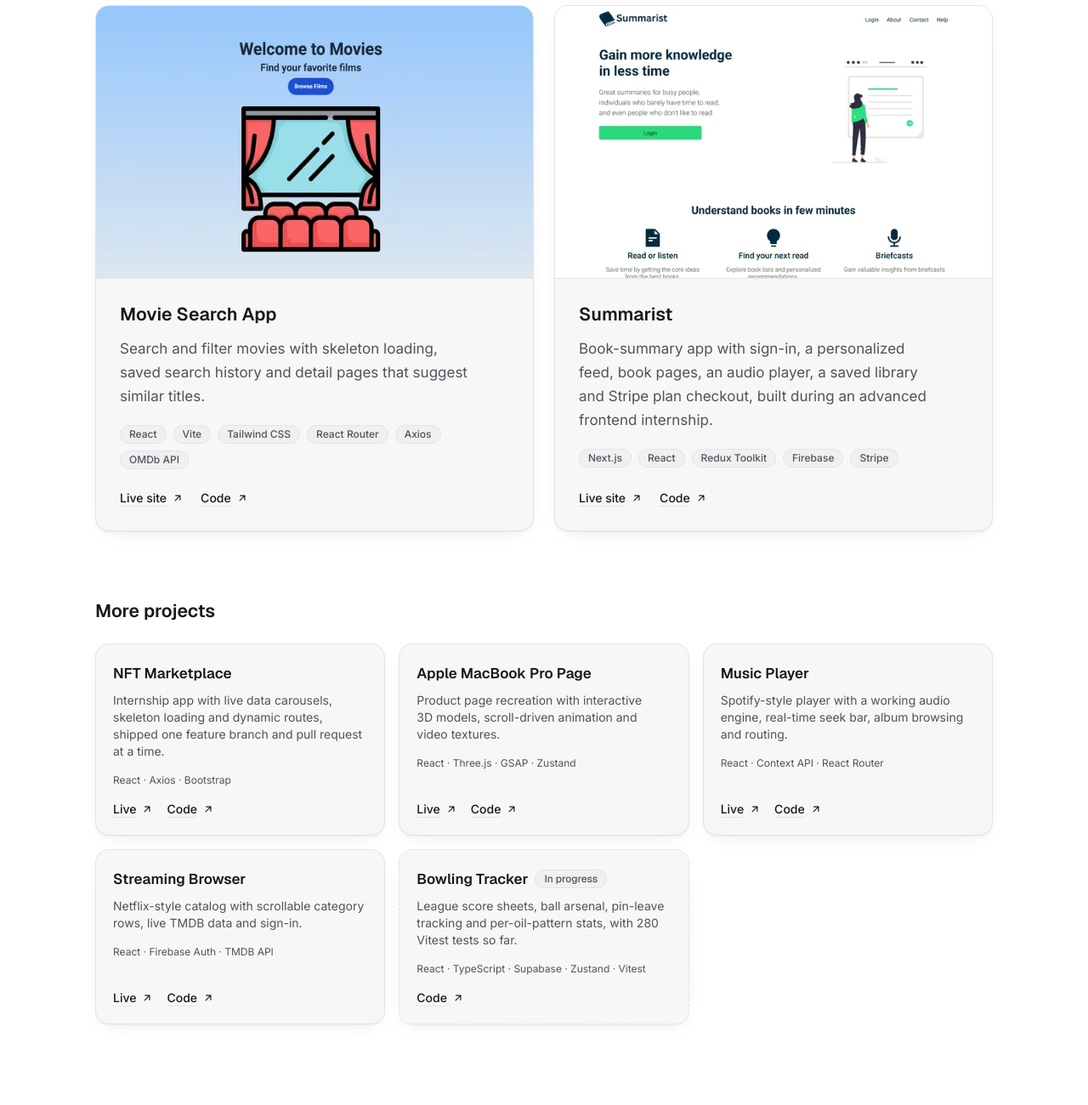
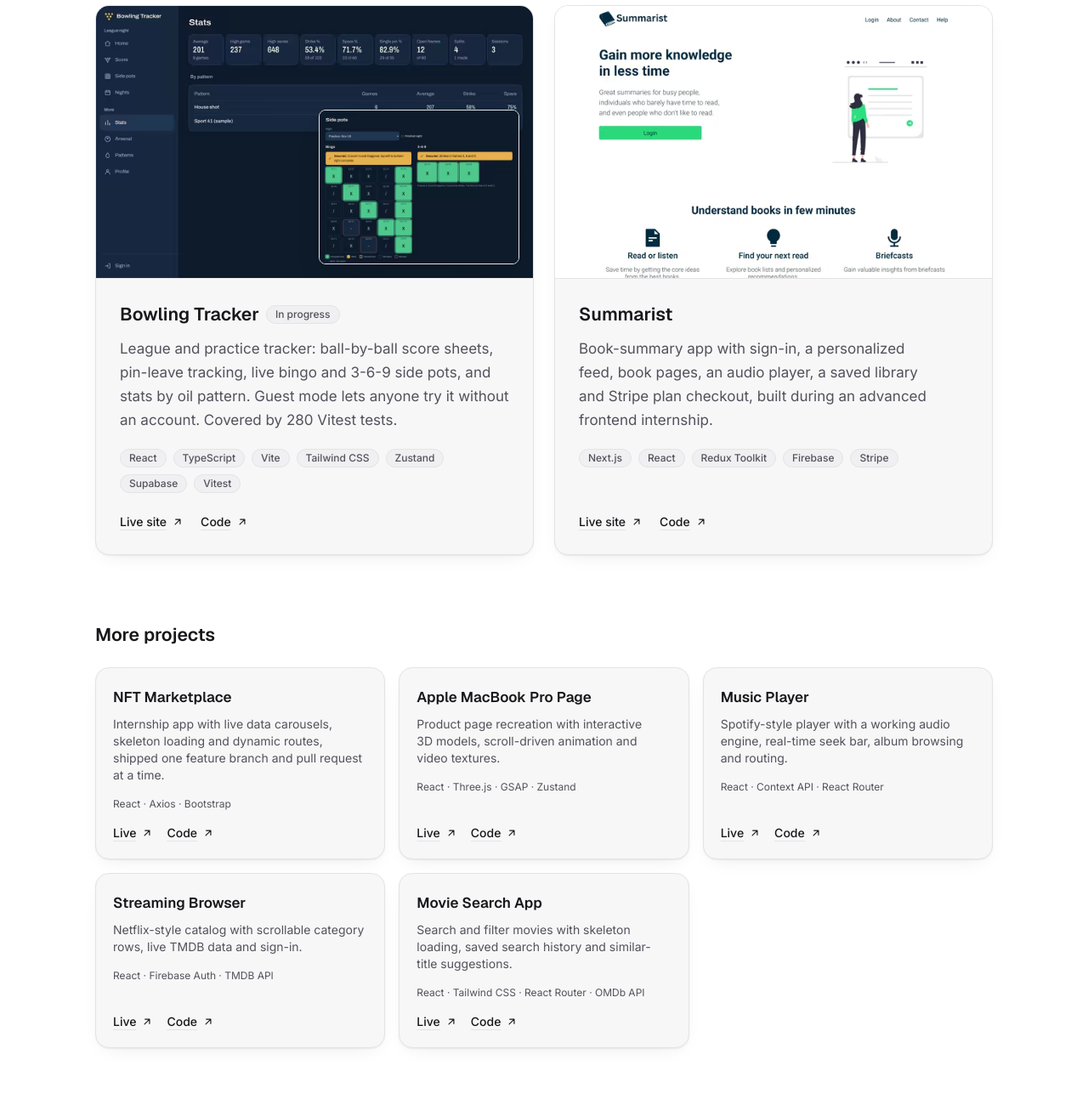
Before and after one commit to edwinalexandervargas/eav-e-portfolio, a website: page index.html in a window 1280 px wide. Shown: the part 1940-3240 px from the top of the page at 85% size. Drawn offline with Linux system fonts and the light colour scheme; animation ran at ten frames a second.

Commit message:
Feature the bowling tracker in place of the movie app
The featured card shows the Stats page with the Side Pots screen layered on top, and links to the live site and code. The movie search app moves to the more projects list.

```diff
--- a/index.html
+++ b/index.html
@@ -257,26 +257,37 @@
               </article>
             </li>
 
-            <!-- Movie app -->
+            <!-- Bowling Tracker -->
             <li class="reveal">
               <article class="card card-lift group flex h-full flex-col overflow-hidden">
-                <picture class="block aspect-16/10 overflow-hidden border-b border-border bg-surface-2">
-                  <source type="image/avif" srcset="/Assets/img/movie-app-640.avif 640w, /Assets/img/movie-app-1280.avif 1280w" sizes="(min-width: 768px) 540px, 100vw" />
-                  <source type="image/webp" srcset="/Assets/img/movie-app-640.webp 640w, /Assets/img/movie-app-1280.webp 1280w" sizes="(min-width: 768px) 540px, 100vw" />
-                  <img src="/Assets/img/movie-app-1280.webp" width="1280" height="800" loading="lazy" decoding="async" alt="Movie search app showing a search bar and a grid of movie posters" class="size-full object-cover object-top transition-transform duration-500 ease-out-soft group-hover:scale-[1.02]" />
-                </picture>
+                <div class="relative aspect-16/10 overflow-hidden border-b border-border bg-surface-2">
+                  <picture class="block size-full">
+                    <source type="image/avif" srcset="/Assets/img/bowling-stats-640.avif 640w, /Assets/img/bowling-stats-1280.avif 1280w" sizes="(min-width: 768px) 540px, 100vw" />
+                    <source type="image/webp" srcset="/Assets/img/bowling-stats-640.webp 640w, /Assets/img/bowling-stats-1280.webp 1280w" sizes="(min-width: 768px) 540px, 100vw" />
+                    <img src="/Assets/img/bowling-stats-1280.webp" width="1280" height="800" loading="lazy" decoding="async" alt="Bowling Tracker stats page: a 201 average over 9 games, 237 high game, 648 high series, strike and spare percentages, and averages by oil pattern" class="size-full object-cover object-top transition-transform duration-500 ease-out-soft group-hover:scale-[1.02]" />
+                  </picture>
+                  <picture class="absolute right-3 bottom-3 block w-[46%] overflow-hidden rounded-lg border border-border shadow-card-hover sm:right-4 sm:bottom-4">
+                    <source type="image/avif" srcset="/Assets/img/bowling-pots-520.avif 520w, /Assets/img/bowling-pots-1040.avif 1040w" sizes="(min-width: 768px) 250px, 46vw" />
+                    <source type="image/webp" srcset="/Assets/img/bowling-pots-520.webp 520w, /Assets/img/bowling-pots-1040.webp 1040w" sizes="(min-width: 768px) 250px, 46vw" />
+                    <img src="/Assets/img/bowling-pots-1040.webp" width="1040" height="800" loading="lazy" decoding="async" alt="Side pots screen for a practice night: bingo and 3-6-9 both secured, with the winning frames highlighted on the board" class="block w-full" />
+                  </picture>
+                </div>
                 <div class="flex flex-1 flex-col p-6 sm:p-7">
-                  <h3 class="text-h3 font-semibold">Movie Search App</h3>
+                  <div class="flex flex-wrap items-center gap-2">
+                    <h3 class="text-h3 font-semibold">Bowling Tracker</h3>
+                    <span class="tag">In progress</span>
+                  </div>
                   <p class="mt-3 text-muted">
-                    Search and filter movies with skeleton loading, saved search history and detail pages that suggest
-                    similar titles.
+                    League and practice tracker: ball-by-ball score sheets, pin-leave tracking, live bingo and 3-6-9
+                    side pots, and stats by oil pattern. Guest mode lets anyone try it without an account. Covered by
+                    280 Vitest tests.
                   </p>
                   <ul class="mt-5 flex flex-wrap gap-2" aria-label="Tech stack">
-                    <li class="tag">React</li><li class="tag">Vite</li><li class="tag">Tailwind CSS</li><li class="tag">React Router</li><li class="tag">Axios</li><li class="tag">OMDb API</li>
+                    <li class="tag">React</li><li class="tag">TypeScript</li><li class="tag">Vite</li><li class="tag">Tailwind CSS</li><li class="tag">Zustand</li><li class="tag">Supabase</li><li class="tag">Vitest</li>
                   </ul>
                   <div class="mt-auto flex gap-5 pt-6">
-                    <a href="https://movies-app-phi-lime-58.vercel.app/" target="_blank" rel="noopener noreferrer" class="text-link">Live site<svg class="size-3.5" aria-hidden="true"><use href="#i-arrow" /></svg><span class="sr-only"> for Movie Search App (opens in a new tab)</span></a>
-                    <a href="https://github.com/edwinalexandervargas/react-movie-app" target="_blank" rel="noopener noreferrer" class="text-link">Code<svg class="size-3.5" aria-hidden="true"><use href="#i-arrow" /></svg><span class="sr-only"> for Movie Search App (opens in a new tab)</span></a>
+                    <a href="https://bowling-tracker-one.vercel.app" target="_blank" rel="noopener noreferrer" class="text-link">Live site<svg class="size-3.5" aria-hidden="true"><use href="#i-arrow" /></svg><span class="sr-only"> for Bowling Tracker (opens in a new tab)</span></a>
+                    <a href="https://github.com/edwinalexandervargas/bowling-tracker" target="_blank" rel="noopener noreferrer" class="text-link">Code<svg class="size-3.5" aria-hidden="true"><use href="#i-arrow" /></svg><span class="sr-only"> for Bowling Tracker (opens in a new tab)</span></a>
                   </div>
                 </div>
               </article>
@@ -347,12 +358,13 @@
                   <a href="https://github.com/edwinalexandervargas/netflix-clone" target="_blank" rel="noopener noreferrer" class="text-link">Code<svg class="size-3.5" aria-hidden="true"><use href="#i-arrow" /></svg><span class="sr-only"> streaming browser (opens in a new tab)</span></a>
                 </div>
               </li>
-              <li class="card flex flex-col border-dashed p-5">
-                <p class="flex items-center gap-2 font-display font-semibold text-fg">Bowling Tracker <span class="tag">In progress</span></p>
-                <p class="mt-2 text-sm text-muted">League score sheets, ball arsenal, pin-leave tracking and per-oil-pattern stats, with 280 Vitest tests so far.</p>
-                <p class="mt-4 text-xs text-muted">React · TypeScript · Supabase · Zustand · Vitest</p>
+              <li class="card card-lift flex flex-col p-5">
+                <p class="font-display font-semibold text-fg">Movie Search App</p>
+                <p class="mt-2 text-sm text-muted">Search and filter movies with skeleton loading, saved search history and similar-title suggestions.</p>
+                <p class="mt-4 text-xs text-muted">React · Tailwind CSS · React Router · OMDb API</p>
                 <div class="mt-auto flex gap-4 pt-4">
-                  <a href="https://github.com/edwinalexandervargas/bowling-tracker" target="_blank" rel="noopener noreferrer" class="text-link">Code<svg class="size-3.5" aria-hidden="true"><use href="#i-arrow" /></svg><span class="sr-only"> for Bowling Tracker (opens in a new tab)</span></a>
+                  <a href="https://movies-app-phi-lime-58.vercel.app/" target="_blank" rel="noopener noreferrer" class="text-link">Live<svg class="size-3.5" aria-hidden="true"><use href="#i-arrow" /></svg><span class="sr-only"> movie search app (opens in a new tab)</span></a>
+                  <a href="https://github.com/edwinalexandervargas/react-movie-app" target="_blank" rel="noopener noreferrer" class="text-link">Code<svg class="size-3.5" aria-hidden="true"><use href="#i-arrow" /></svg><span class="sr-only"> movie search app (opens in a new tab)</span></a>
                 </div>
               </li>
             </ul>
```
Also changed, not shown: Assets/css/main.css, Assets/img/bowling-pots-1040.avif (added), Assets/img/bowling-pots-1040.webp (added), Assets/img/bowling-pots-520.avif (added), Assets/img/bowling-pots-520.webp (added), Assets/img/bowling-stats-1280.avif (added), Assets/img/bowling-stats-1280.webp (added), Assets/img/bowling-stats-640.avif (added), Assets/img/bowling-stats-640.webp (added).
